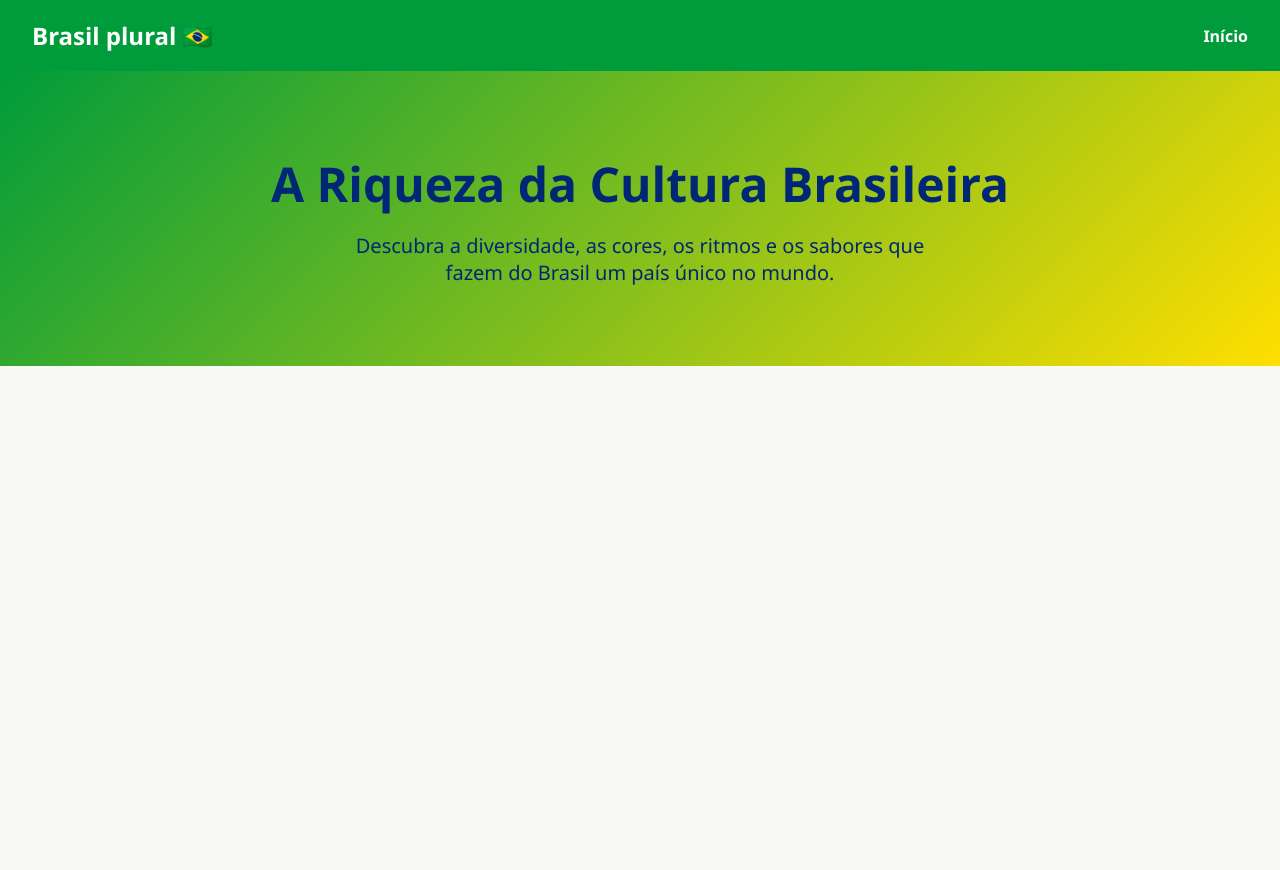
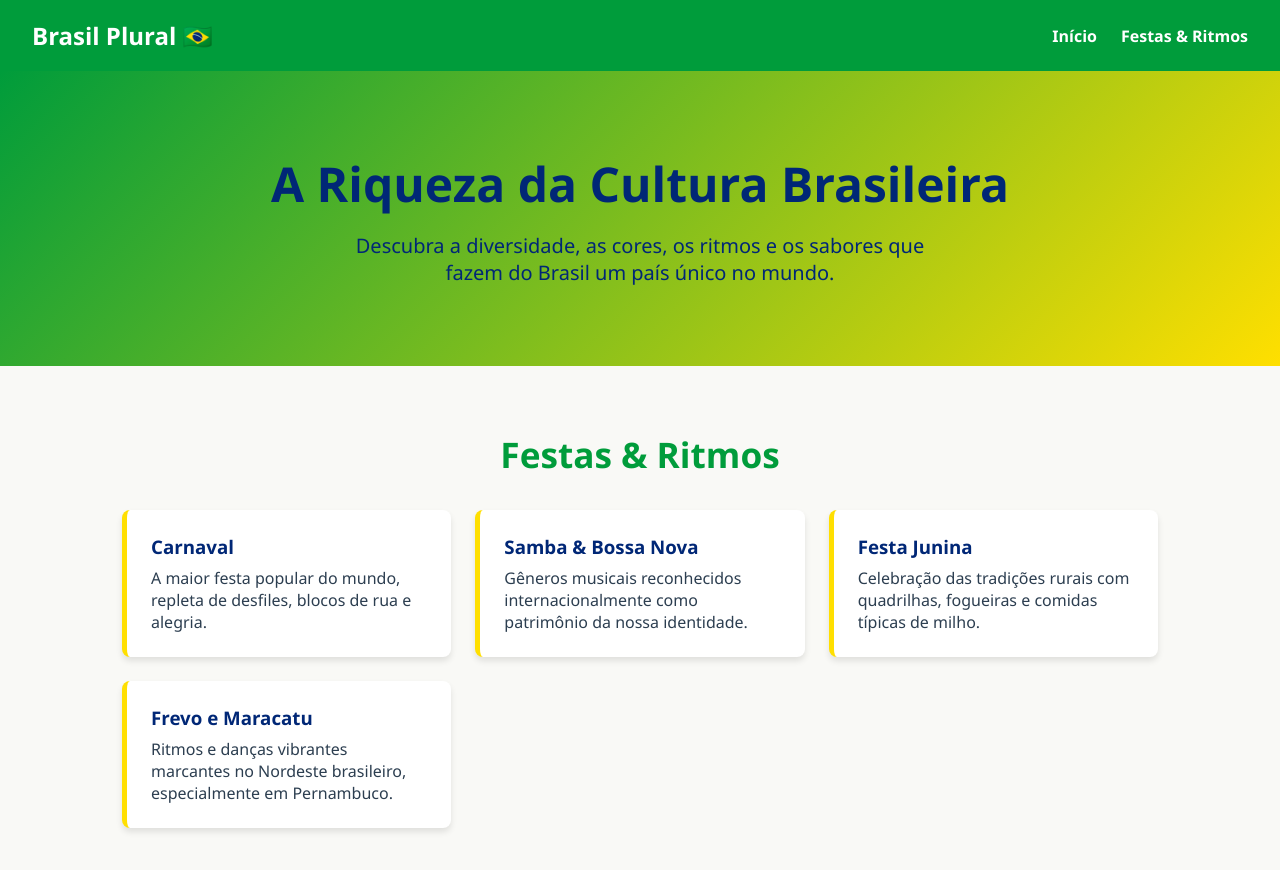
Before and after one commit to AnaPaulaMaximo/meu-projeto-react, a React (Create React App) app: page / in a window 1280 px wide. Shown: the top 870 px of the page. Before the commit the page ends 800 px from the top, so only its background shows below. Built offline with nearby package versions, Linux system fonts and the light colour scheme.

Commit message:
1.1.0 - feat: adiciona seção de música, dança e festividades

```diff
--- a/src/App.css
+++ b/src/App.css
@@ -53,3 +53,35 @@ body {
   max-width: 600px;
   margin: 0 auto;
 }
+
+.section {
+  padding: 4rem 2rem;
+  max-width: 1100px;
+  margin: 0 auto;
+}
+
+.section-title {
+  text-align: center;
+  font-size: 2.2rem;
+  color: #009c3b;
+  margin-bottom: 2rem;
+}
+
+.cards-grid {
+  display: grid;
+  grid-template-columns: repeat(auto-fit, minmax(250px, 1fr));
+  gap: 1.5rem;
+}
+
+.card {
+  background: white;
+  border-radius: 8px;
+  padding: 1.5rem;
+  box-shadow: 0 4px 6px rgba(0, 0, 0, 0.1);
+  border-left: 5px solid #ffdf00;
+}
+
+.card h3 {
+  margin-bottom: 0.5rem;
+  color: #002776;
+}
--- a/src/App.js
+++ b/src/App.js
@@ -1,22 +1,40 @@
 import './App.css';
 
 function App() {
+  const ritmosEFestas = [
+    { id: 1, titulo: "Carnaval", desc: "A maior festa popular do mundo, repleta de desfiles, blocos de rua e alegria." },
+    { id: 2, titulo: "Samba & Bossa Nova", desc: "Gêneros musicais reconhecidos internacionalmente como patrimônio da nossa identidade." },
+    { id: 3, titulo: "Festa Junina", desc: "Celebração das tradições rurais com quadrilhas, fogueiras e comidas típicas de milho." },
+    { id: 4, titulo: "Frevo e Maracatu", desc: "Ritmos e danças vibrantes marcantes no Nordeste brasileiro, especialmente em Pernambuco." }
+  ];
+
   return (
     <div className="App">
       <header className="header">
-        <div className="logo">Brasil plural 🇧🇷</div>
+        <div className="logo">Brasil Plural 🇧🇷</div>
         <nav>
           <ul className="nav-links">
             <li><a href="#hero">Início</a></li>
+            <li><a href="#festas">Festas & Ritmos</a></li>
           </ul>
         </nav>
       </header>
 
       <section id="hero" className="hero">
         <h1>A Riqueza da Cultura Brasileira</h1>
-        <p>
-          Descubra a diversidade, as cores, os ritmos e os sabores que fazem do Brasil um país único no mundo.
-        </p>
+        <p>Descubra a diversidade, as cores, os ritmos e os sabores que fazem do Brasil um país único no mundo.</p>
+      </section>
+
+      <section id="festas" className="section">
+        <h2 className="section-title">Festas & Ritmos</h2>
+        <div className="cards-grid">
+          {ritmosEFestas.map((item) => (
+            <div key={item.id} className="card">
+              <h3>{item.titulo}</h3>
+              <p>{item.desc}</p>
+            </div>
+          ))}
+        </div>
       </section>
     </div>
   );
```
